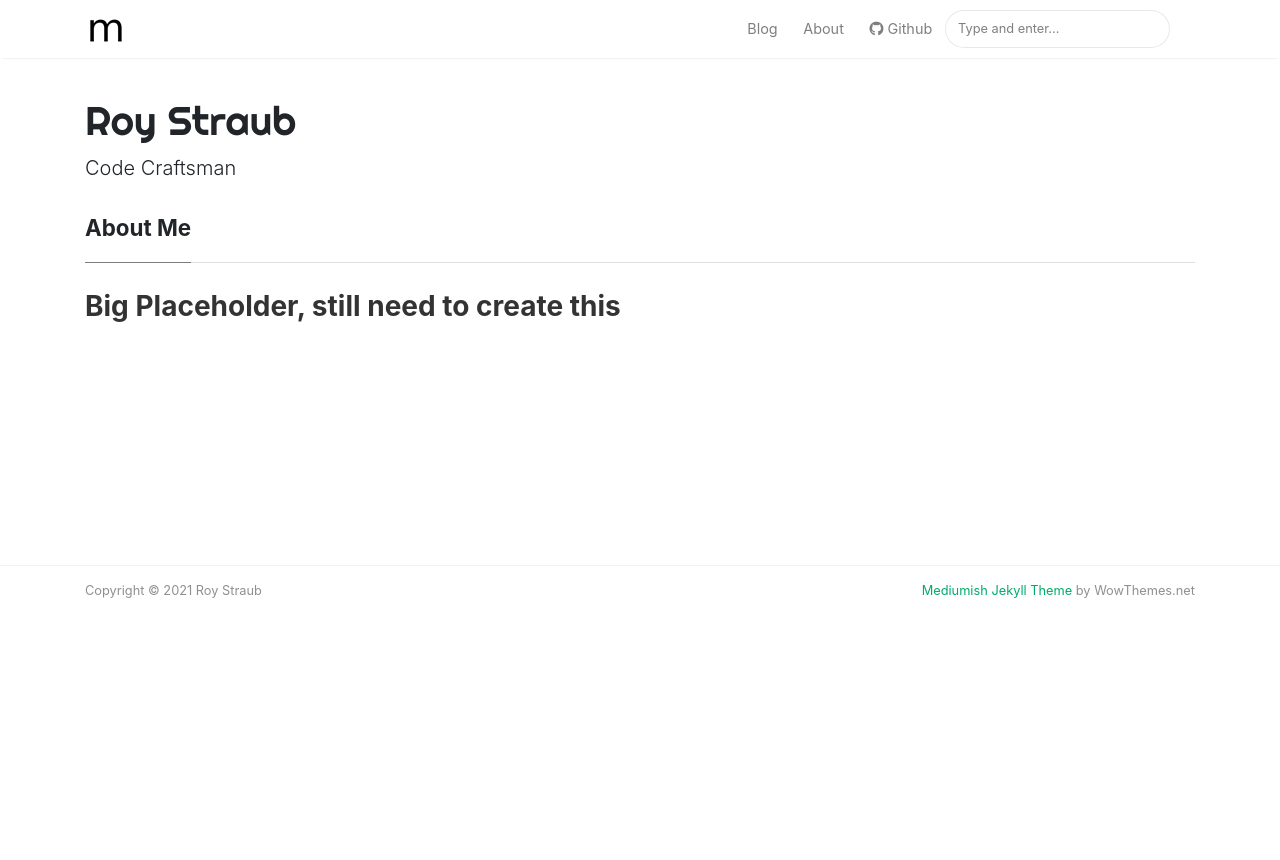
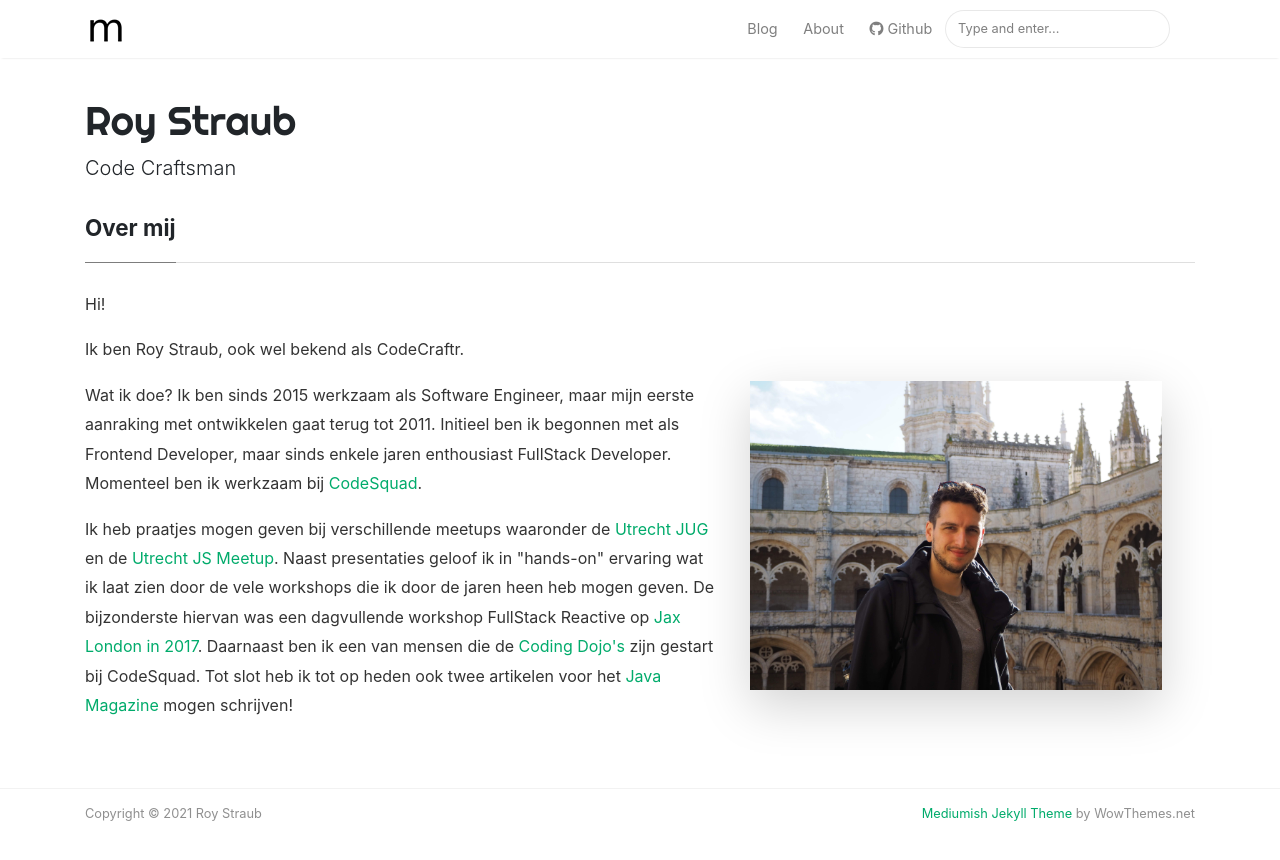
Before and after one commit to rstraub/rstraub.github.io, a Jekyll site: the page built from _pages/about.md, in a window 1280 px wide. Shown: the top 860 px of the page. Built offline with Jekyll 4.4.1, drawn with Linux system fonts in a browser that asks for light colours; nearby versions of some CDN libraries.

Commit message:
Initial setup of the about page

```diff
--- a/_pages/about.md
+++ b/_pages/about.md
@@ -1,7 +1,35 @@
 ---
 layout: page
-title: About Me
+title: Over mij
+image: assets/images/1.jpg
 permalink: /about
 ---
 
-### Big Placeholder, still need to create this
+Hi!
+
+Ik ben Roy Straub, ook wel bekend als CodeCraftr.
+
+<div class="row justify-content-between">
+<div class="col-md-7">
+<p>
+Wat ik doe? Ik ben sinds 2015 werkzaam als Software Engineer, maar mijn eerste aanraking met ontwikkelen gaat terug tot 2011.
+Initieel ben ik begonnen met als Frontend Developer, maar sinds enkele jaren enthousiast FullStack Developer.
+Momenteel ben ik werkzaam bij <a target="_blank" href="https://www.codesquad.nl/">CodeSquad</a>.
+</p>
+
+<p>
+Ik heb praatjes mogen geven bij verschillende meetups waaronder de <a target="_blank" href="https://www.linkedin.com/company/utrecht-jug/">Utrecht JUG</a>
+en de <a target="_blank" href="https://www.meetup.com/Utrecht-JavaScript-Meetup/">Utrecht JS Meetup</a>.
+Naast presentaties geloof ik in "hands-on" ervaring wat ik laat zien door de vele workshops die ik door de jaren heen heb mogen geven.
+De bijzonderste hiervan was een dagvullende workshop FullStack Reactive op <a target="_blank" href="https://jaxlondon.com/software-architecture-design/the-ultimate-asynchronous-stack">Jax London in 2017</a>.
+Daarnaast ben ik een van mensen die de <a target="_blank" href="https://codingdojo.org/WhatIsCodingDojo/">Coding Dojo's</a> zijn gestart bij CodeSquad.
+Tot slot heb ik tot op heden ook twee artikelen voor het <a target="_blank" href="https://nljug.org/category/java-magazine/">Java Magazine</a> mogen schrijven!
+</p>
+</div>
+
+<div class="col-md-5 pr-5">
+<p class="mb-5">
+<img class="shadow-lg" src="{{site.baseurl}}/assets/images/avatar.JPG" alt="Avatar" />
+</p>
+</div>
+</div>
```
